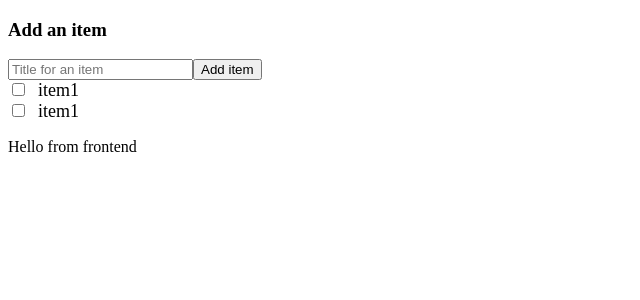
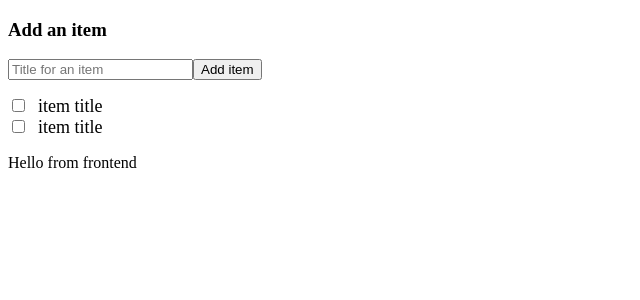
Before and after one commit to jhpyyk/tdd-mooc-webapp, a React (Vite) app in the folder frontend/: page / in a window 1280 px wide. Shown: the top 300 px of the page, without its empty margins (0-640 px from the left). Built offline with nearby package versions, Linux system fonts and the light colour scheme; no server answers.

Commit message:
Add styling to item list

```diff
--- a/frontend/src/App.tsx
+++ b/frontend/src/App.tsx
@@ -1,11 +1,21 @@
 import { useEffect, useState } from "react";
-import TodoItem from "./components/TodoItem/TodoItem";
 import AddItemForm from "./components/AddItemForm/AddItemForm";
+import ItemList from "./components/ItemList/ItemList";
+import type { TodoItemData } from "./types";
 // const api_url = "http://localhost:3001";
 const api_host = import.meta.env.VITE_API_HOST;
 const api_port = import.meta.env.VITE_API_PORT;
 const api_url = `http://${api_host}:${api_port}`;
 console.log("API_URL", api_url);
+
+const items: TodoItemData[] = [
+    {
+        title: "item title",
+    },
+    {
+        title: "item title",
+    },
+];
 
 interface TestResponse {
     message: string;
@@ -52,8 +62,7 @@ const App = () => {
     return (
         <>
             <AddItemForm titleInitialValue="" submitOnClick={() => {}} />
-            <TodoItem data={{ title: "item1" }}></TodoItem>
-            <TodoItem data={{ title: "item1" }}></TodoItem>
+            <ItemList itemData={items} />
             <p>Hello from frontend</p>
             <p>{backendTestResponse}</p>
             <p>{dbHealthResponse}</p>
--- /dev/null
+++ b/frontend/src/components/ItemList/ItemList.css
@@ -0,0 +1,10 @@
+.list {
+    list-style: none;
+    padding-left: 0;
+}
+
+.list-item {
+    list-style-type: none;
+    padding-left: 0px;
+    margin-left: 0px;
+}
--- a/frontend/src/components/ItemList/ItemList.tsx
+++ b/frontend/src/components/ItemList/ItemList.tsx
@@ -1,5 +1,6 @@
 import type { TodoItemData } from "../../types";
 import TodoItem from "../TodoItem/TodoItem";
+import "./ItemList.css";
 
 interface ItemListProps {
     itemData: TodoItemData[];
@@ -8,14 +9,14 @@ interface ItemListProps {
 const ItemList = ({ itemData }: ItemListProps) => {
     const listItems = itemData.map((item) => {
         return (
-            <li>
+            <li className="list-item">
                 <TodoItem data={item} />
             </li>
         );
     });
     return (
         <>
-            <ul>{listItems}</ul>
+            <ul className="list">{listItems}</ul>
         </>
     );
 };
```
Also changed, not shown: 1 other file (tests, documents, lock files or other folders).
